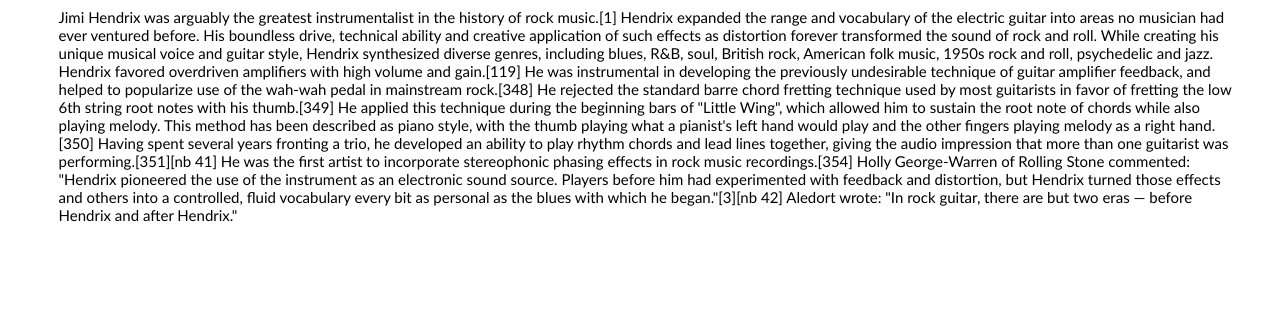
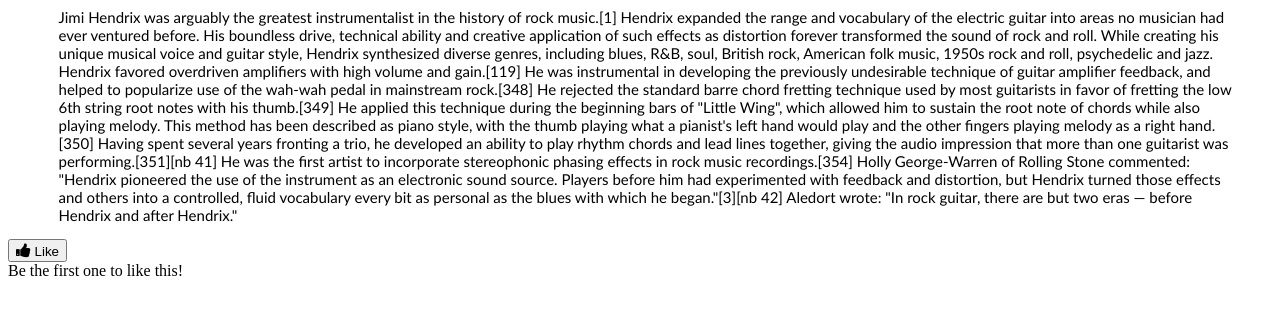
Before and after one commit to niharika829/blogweb, a plain HTML site: page stub/html/post.html in a window 1280 px wide. Shown: the part 225-540 px from the top of the page. Drawn offline with nearby package versions, Linux system fonts and the light colour scheme.

Commit message:
added like button (html part)

```diff
--- a/stub/html/post.html
+++ b/stub/html/post.html
@@ -142,6 +142,11 @@
 </div>
 
     <!-- Insert code for Like button, Comment button, Comment box here-->
+	     <div class="likeBlogButton">
+    <button  id= "likeBlog" onclick='postLiked()'><i class="fa fa-thumbs-up" style="font-size:16px"></i><span id="like"> Like</span></i></button> <br />
+    <div id="commentCount">Be the first one to like this!</div>
+
+  </div>
 
     <script src="..\js\post.js" defer></script>
     <script src="..\js\header.js">
```
